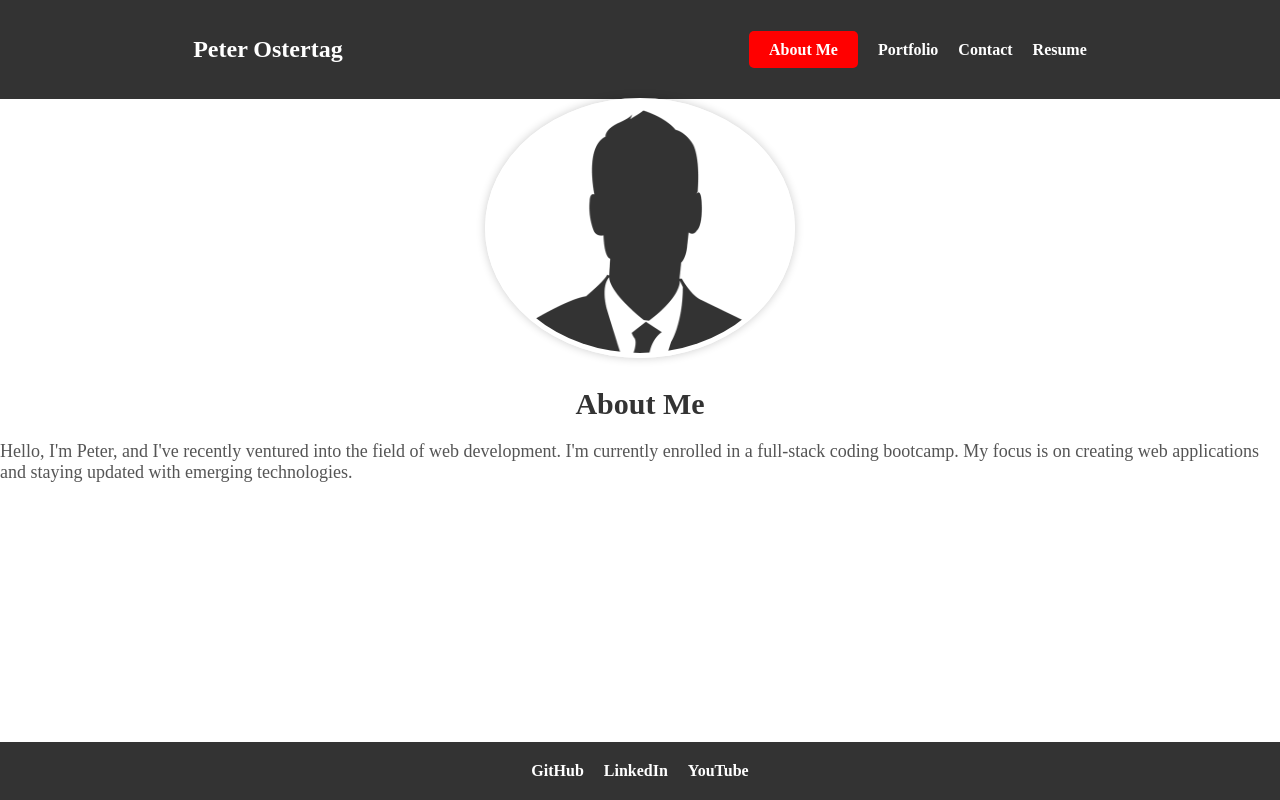
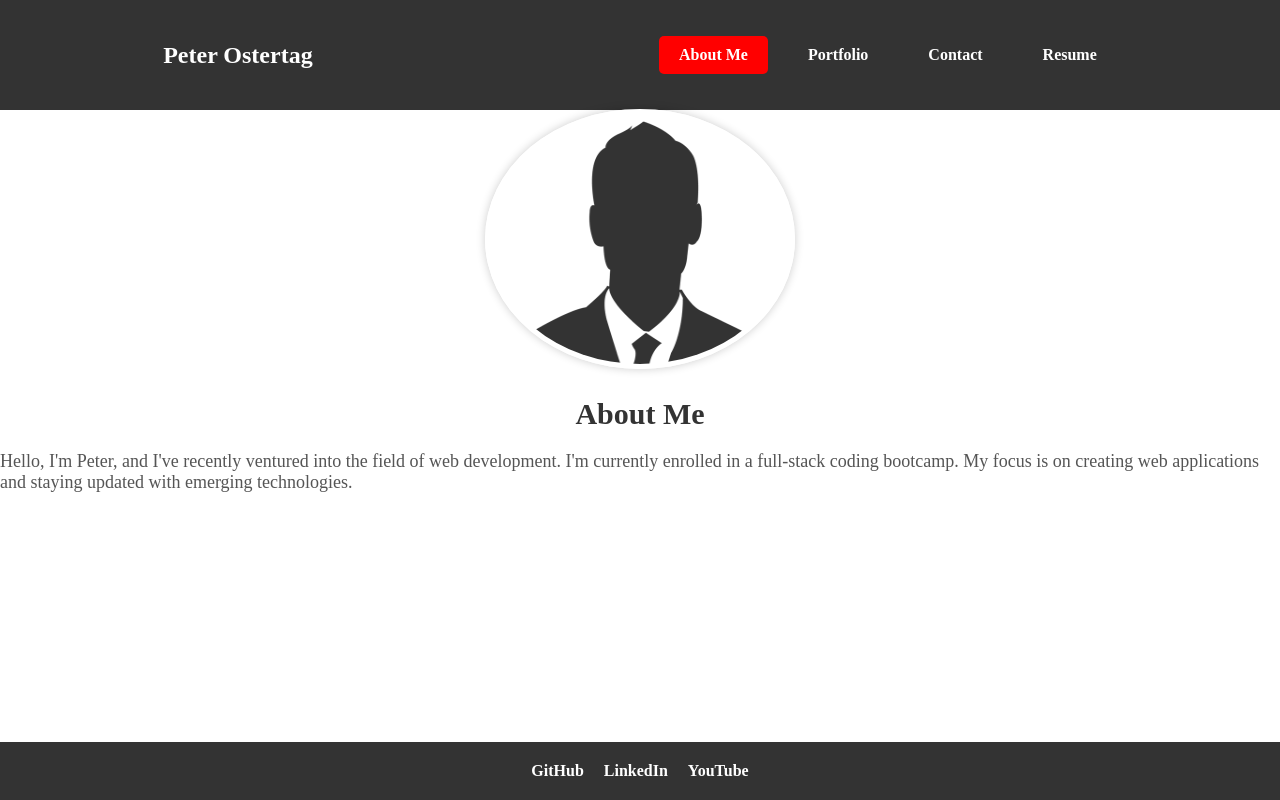
Before and after one commit to PeterOste/React-Portfolio, a React (Create React App) app: page / in a window 1280 px wide. Built offline with nearby package versions, Linux system fonts and the light colour scheme.

Commit message:
Fix spacing between nav elements

```diff
--- a/src/App.css
+++ b/src/App.css
@@ -37,10 +37,13 @@ header {
 }
 
 .header-container nav ul li a {
+    display: inline-block; /* Ensures that all links occupy the same space */
+    padding: 10px 20px;
     text-decoration: none;
     color: #fff;
     font-weight: bold;
-    transition: color 0.3s;
+    border-radius: 5px;
+    transition: color 0.3s, color 0.3s;
 }
 
 .header-container nav ul li a:hover {
```
